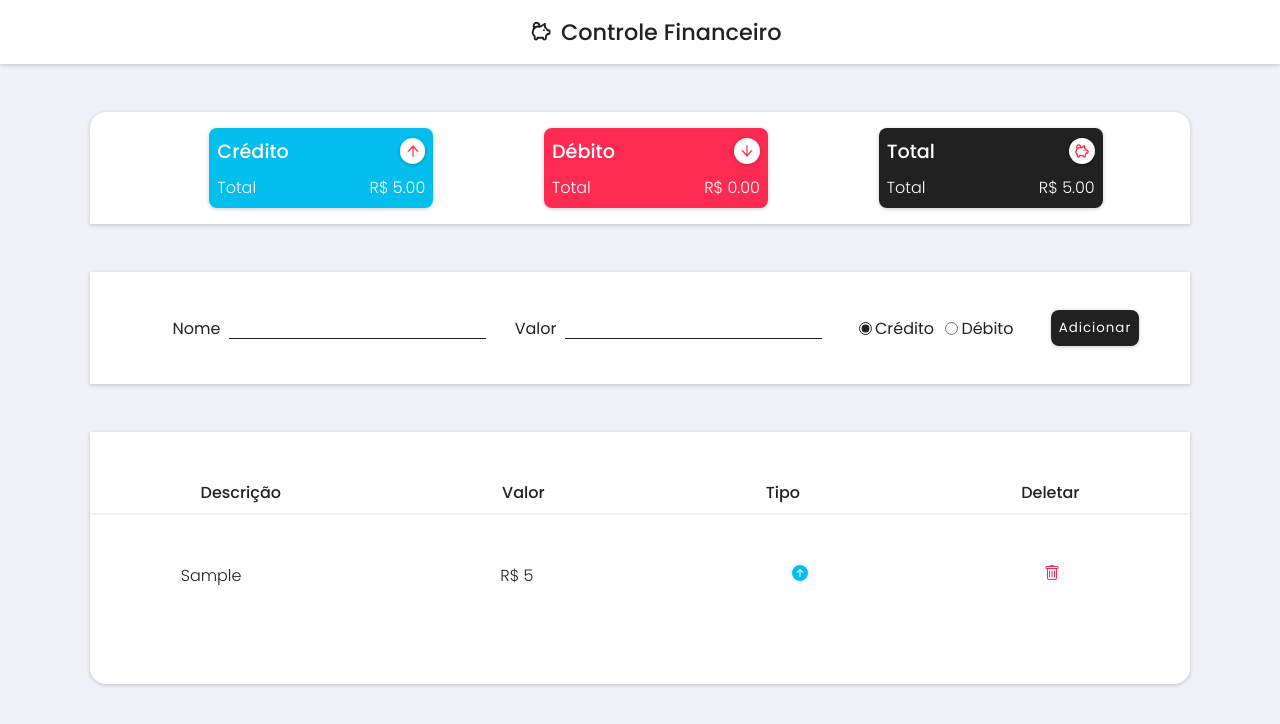
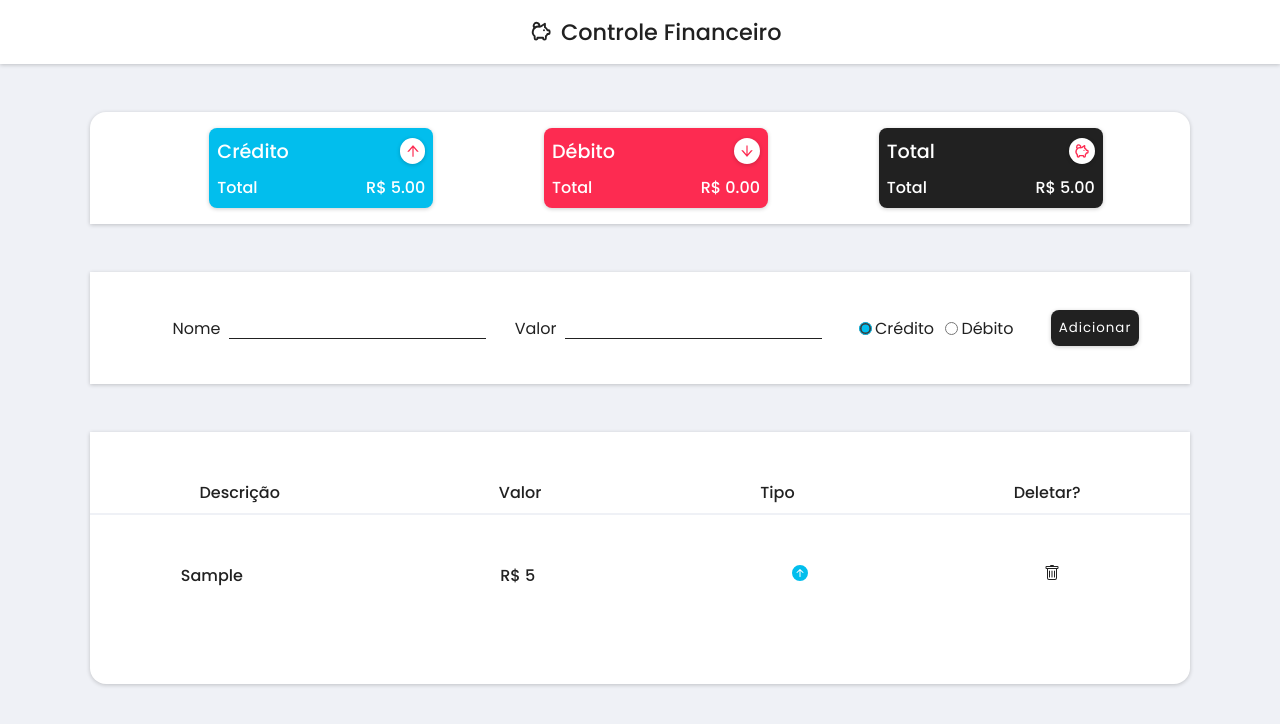
Before and after one commit to dev-marcioreis/financial-control, a React (Create React App) app: page / in a window 1280 px wide. Both pictures are taken after typing "Sample", "5" into the empty fields and a click on the button "Adicionar". Shown: the top 724 px of the page. Built offline with nearby package versions, Linux system fonts and the light colour scheme.

Commit message:
finalizando projeto

```diff
--- a/src/App.css
+++ b/src/App.css
@@ -1,7 +1,6 @@
 /*==========Base==========*/
 html {
   scroll-behavior: smooth;
-  scroll-padding-top: 1rem;
 }
 body {
   color: var(--dark-color);
--- a/src/components/cards/cards.css
+++ b/src/components/cards/cards.css
@@ -35,6 +35,7 @@
 }
 .cards .cards__total span {
     text-transform: capitalize;
+    font-weight: 500;
 }
 
 
--- a/src/components/form/form.css
+++ b/src/components/form/form.css
@@ -25,7 +25,6 @@
     gap: .5rem;
 }
 .form__content .value, .form .container .form__content .options {
-    accent-color: var(--dark-color);
     gap: .2rem;
 }
 .form__content .value, .form .container .form__content .options label {
@@ -48,6 +47,12 @@
     text-transform: capitalize;
     letter-spacing: 1px;
     cursor: pointer;
+}
+#iscredit {
+    accent-color: var(--blue-color);
+}
+#isdebit {
+    accent-color: var(--red-color);
 }
 
 
--- a/src/components/items/Items.jsx
+++ b/src/components/items/Items.jsx
@@ -18,10 +18,10 @@ const Items = ( { items, setItems } ) => {
                 <span>descrição</span>
                 <span>valor</span>
                 <span>tipo</span>
-                <span>deletar</span>
+                <span>deletar?</span>
               </div>
                 {
-                  items?.map((item, index) => (<Item key={index} item={item} />))
+                  items?.map((item, index) => (<Item key={index} item={item} onDelete={onDelete} />))
                 }
         </section>
     </>
--- a/src/components/items/item/Item.jsx
+++ b/src/components/items/item/Item.jsx
@@ -10,7 +10,7 @@ const Item = ( { item, onDelete } ) => {
                 <span>{item.desc}</span>
                 <span>{`R$ ${item.amount}`}</span>
                 <span>{item.expense ? (<Down color="hsl(349, 98%, 58%)" />) : (<Up color="hsl(192, 98%, 47%)" />)}</span>
-                <span className='btn'>{<BsTrash color="hsl(349, 98%, 58%)" onClick={() => onDelete(item.id)}/>}</span>
+                <span className='btn'>{<BsTrash onClick={() => onDelete(item.id)}/>}</span>
               </div>
         </section>
     </>
--- a/src/components/items/item/item.css
+++ b/src/components/items/item/item.css
@@ -8,6 +8,9 @@
     display: flex;
     justify-content: space-around;
     width: 100%;
+}
+.item .item__info span {
+    font-weight: 500;
 }
 .item .item__info span:nth-child(1) {
     width: 30%;
@@ -27,13 +30,42 @@
     margin-left: 2rem;
     text-align: left;
 }
+.btn {
+    color: var(--dark-color);
+    cursor: pointer;
+    transition: var(--transition);
+}
+.btn:hover {
+    color: var(--red-color);
+    transform: scale(1.2);
+}
+
+
+/*==========Media Query==========*/
+@media (max-width: 1024px) {
+    .item {
+        margin: 1rem auto;
+    }
+    .item .item__info {
+        justify-content: space-between;
+        padding: 0 4rem;
+    }
+    .item .item__info span:nth-child(2) {
+        margin-left: -3rem;
+        width: 20%;
+    }
+    .item .item__info span:nth-child(3) {
+        margin-right: 2rem;
+    }
+    .item .item__info span:nth-child(4) {
+        margin-right: 1rem;
+    }
+
+}
 
 
 /*==========Media Query==========*/
 @media (max-width: 768px) {
-    .item {
-        margin: 2rem auto;
-    }
     .item .item__info {
         justify-content: space-between;
         padding: 0 1rem;
@@ -45,8 +77,5 @@
     .item .item__info span:nth-child(3) {
         margin-right: 1rem;
     }
-    .item .item__info span:nth-child(4) {
-        margin-right: 1rem;
-    }
 
 }
--- a/src/components/items/items.css
+++ b/src/components/items/items.css
@@ -21,7 +21,7 @@
 
 
 /*==========Media Query==========*/
-@media (max-width: 768px) {
+@media (max-width: 1024px) {
     .items {
         margin: 1rem auto;
     }
```
